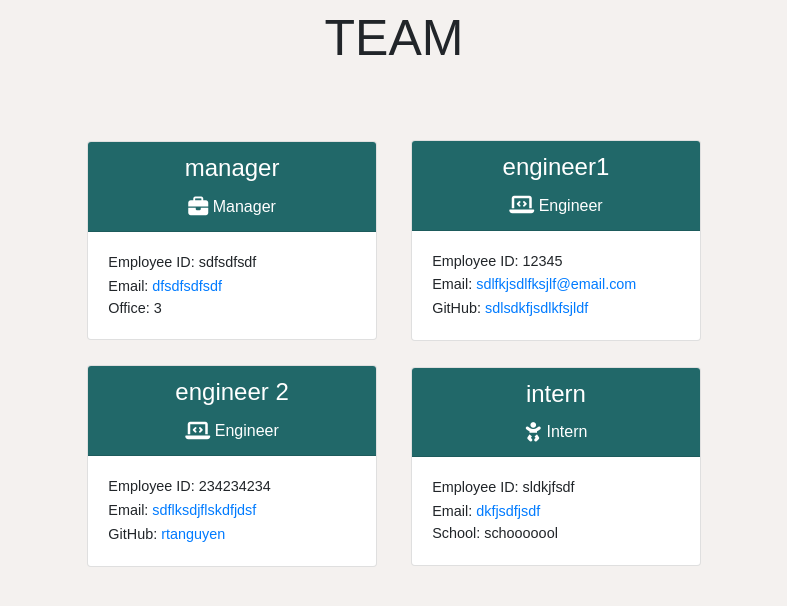
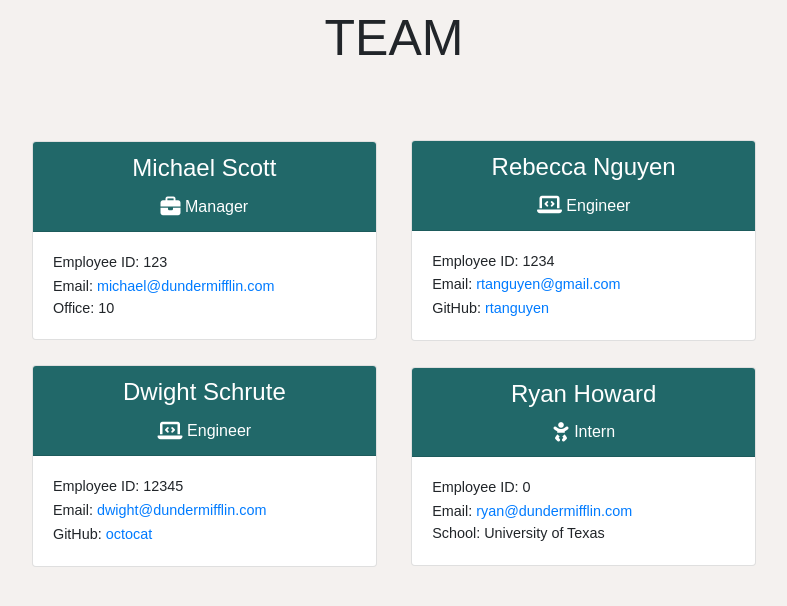
Before and after one commit to rtanguyen/team-profile-generator, a website: page dist/index.html in a window 1280 px wide. Shown: the whole page, without its empty margins (246-1033 px from the left). Drawn offline with nearby package versions, Linux system fonts and the light colour scheme.

Commit message:
update readme

```diff
--- a/dist/index.html
+++ b/dist/index.html
@@ -33,14 +33,14 @@
                 <div class="col-lg-4 col-md-4 col-sm-6 pt-4">
                 <div class="card">
                 <div class="card-header">
-                <h4 class="card-title">manager</h4>
+                <h4 class="card-title">Michael Scott</h4>
                 <i class="fas fa-briefcase fa-lg"></i>
                 <h6 class="card-text">Manager</h6>
             </div>
             <div class="card-body">
-                <p class="card-text mb-0">Employee ID: sdfsdfsdf</p>
-                <p class="link">Email: <a href="mailto:dfsdfsdfsdf">dfsdfsdfsdf</a></p>
-                <p class="card-text">Office: 3</p>
+                <p class="card-text mb-0">Employee ID: 123</p>
+                <p class="link">Email: <a href="mailto:michael@dundermifflin.com">michael@dundermifflin.com</a></p>
+                <p class="card-text">Office: 10</p>
             </div>
             </div>
     </div>
@@ -50,14 +50,14 @@
     <div class="col-lg-4 col-md-4 col-sm-6 pt-4">
           <div class="card">
           <div class="card-header">
-            <h4 class="card-title">engineer1</h4>
+            <h4 class="card-title">Rebecca Nguyen</h4>
             <i class="fas fa-laptop-code fa-lg"></i>
             <h6 class="card-text">Engineer</h6>
           </div>
           <div class="card-body">
-            <p class="card-text mb-0">Employee ID: 12345</p>
-            <p class="link">Email: <a href="mailto:sdlfkjsdlfksjlf@email.com">sdlfkjsdlfksjlf@email.com</a></p><br>
-            <p class="card-text link">GitHub: <a href="https://github.com/sdlsdkfjsdlkfsjldf" target="_blank">sdlsdkfjsdlkfsjldf</a></p>
+            <p class="card-text mb-0">Employee ID: 1234</p>
+            <p class="link">Email: <a href="mailto:rtanguyen@gmail.com">rtanguyen@gmail.com</a></p><br>
+            <p class="card-text link">GitHub: <a href="https://github.com/rtanguyen" target="_blank">rtanguyen</a></p>
           </div>
       </div>
       </div>
@@ -65,14 +65,14 @@
     <div class="col-lg-4 col-md-4 col-sm-6 pt-4">
           <div class="card">
           <div class="card-header">
-            <h4 class="card-title">engineer 2</h4>
+            <h4 class="card-title">Dwight Schrute</h4>
             <i class="fas fa-laptop-code fa-lg"></i>
             <h6 class="card-text">Engineer</h6>
           </div>
           <div class="card-body">
-            <p class="card-text mb-0">Employee ID: 234234234</p>
-            <p class="link">Email: <a href="mailto:sdflksdjflskdfjdsf">sdflksdjflskdfjdsf</a></p><br>
-            <p class="card-text link">GitHub: <a href="https://github.com/rtanguyen" target="_blank">rtanguyen</a></p>
+            <p class="card-text mb-0">Employee ID: 12345</p>
+            <p class="link">Email: <a href="mailto:dwight@dundermifflin.com">dwight@dundermifflin.com</a></p><br>
+            <p class="card-text link">GitHub: <a href="https://github.com/octocat" target="_blank">octocat</a></p>
           </div>
       </div>
       </div>
@@ -82,14 +82,14 @@
 <div class="col-lg-4 col-md-4 col-sm-6 pt-4">
       <div class="card">
       <div class="card-header">
-        <h4 class="card-title">intern</h4>
+        <h4 class="card-title">Ryan Howard</h4>
         <i class="fas fa-baby fa-lg"></i>
         <h6 class="card-text">Intern</h6>
       </div>
       <div class="card-body">
-        <p class="card-text mb-0">Employee ID: sldkjfsdf</p>
-        <p class="link">Email: <a href="mailto:dkfjsdfjsdf">dkfjsdfjsdf</a></p>
-        <p class="card-text">School: schooooool</p>
+        <p class="card-text mb-0">Employee ID: 0</p>
+        <p class="link">Email: <a href="mailto:ryan@dundermifflin.com">ryan@dundermifflin.com</a></p>
+        <p class="card-text">School: University of Texas</p>
       </div>
       </div>
       </div>
```
Also changed, not shown: README.md, 1 other file.
